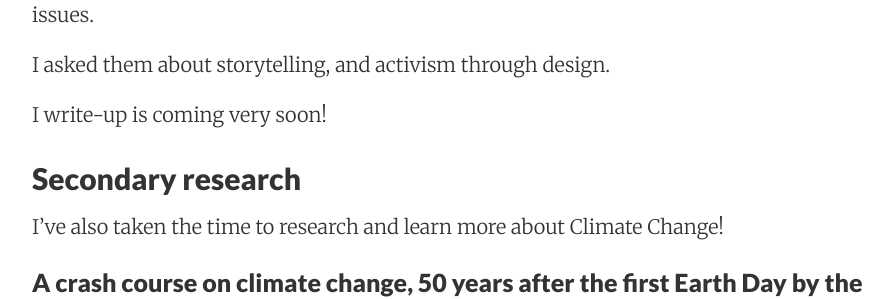
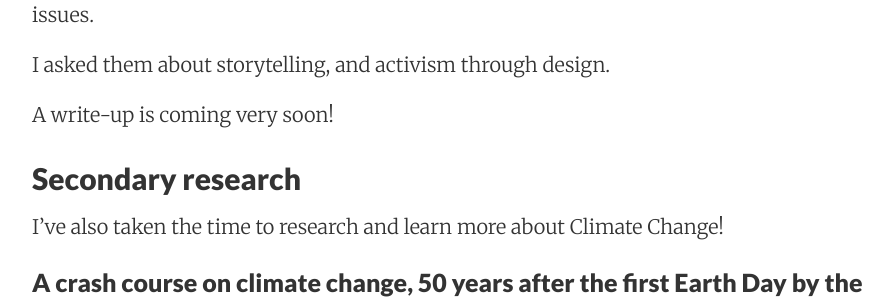
Before and after one commit to sampoder/climatator, a Jekyll site: the page built from journal/_posts/2020-09-16-research.md, in a window 1280 px wide and 900 px high. Shown: the part 427-726 px from the top of the window, without its empty margins (188-1081 px from the left). Built offline with Jekyll 4.4.1, drawn with Linux system fonts in a browser that asks for light colours.

```diff
--- a/journal/_posts/2020-09-16-research.md
+++ b/journal/_posts/2020-09-16-research.md
@@ -13,7 +13,7 @@ In this document, I'll be listing the key findings from me research and evaluati
 
 I asked them about storytelling, and activism through design.
 
-I write-up is coming very soon!
+A write-up is coming very soon!
 
 ## Secondary research
 
```
